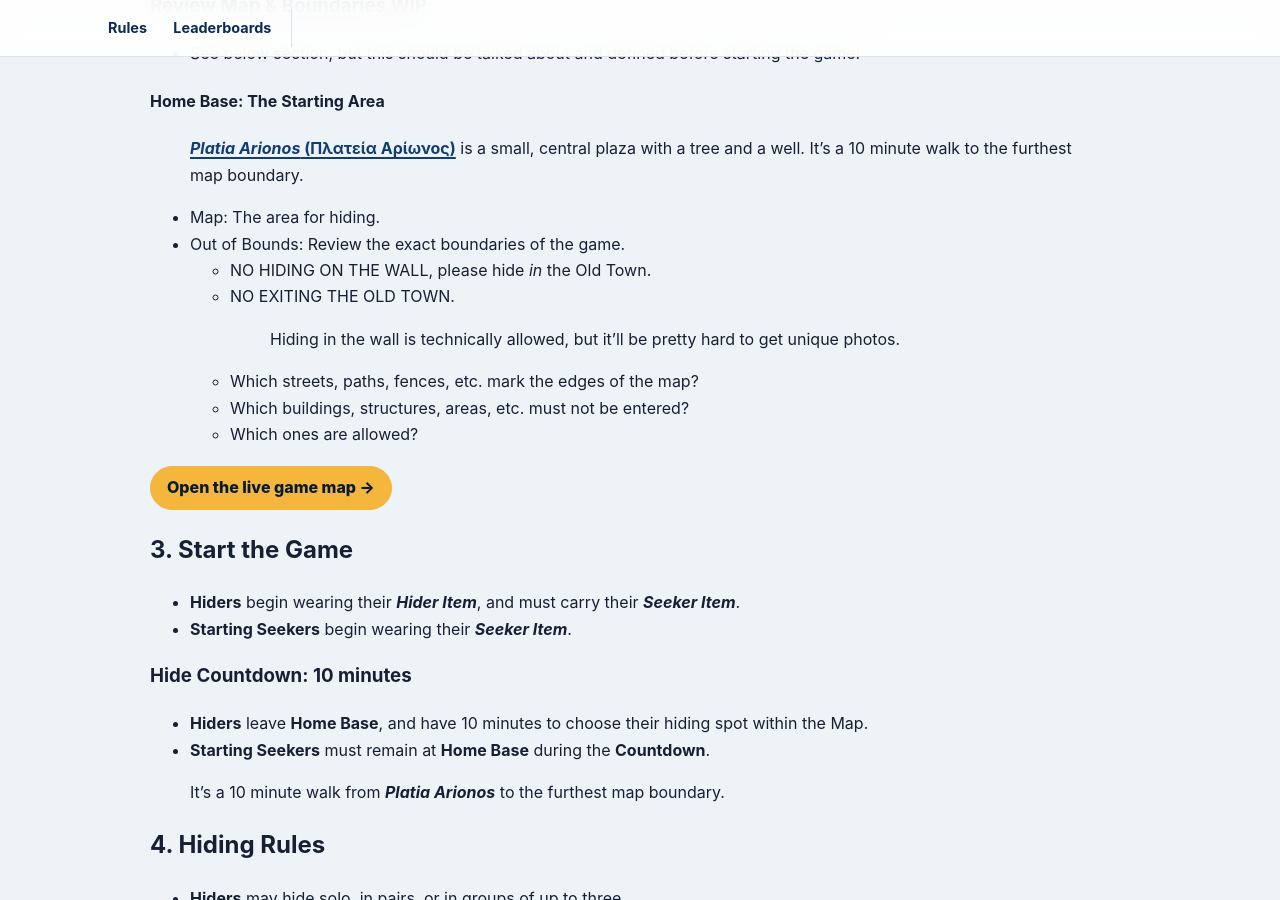
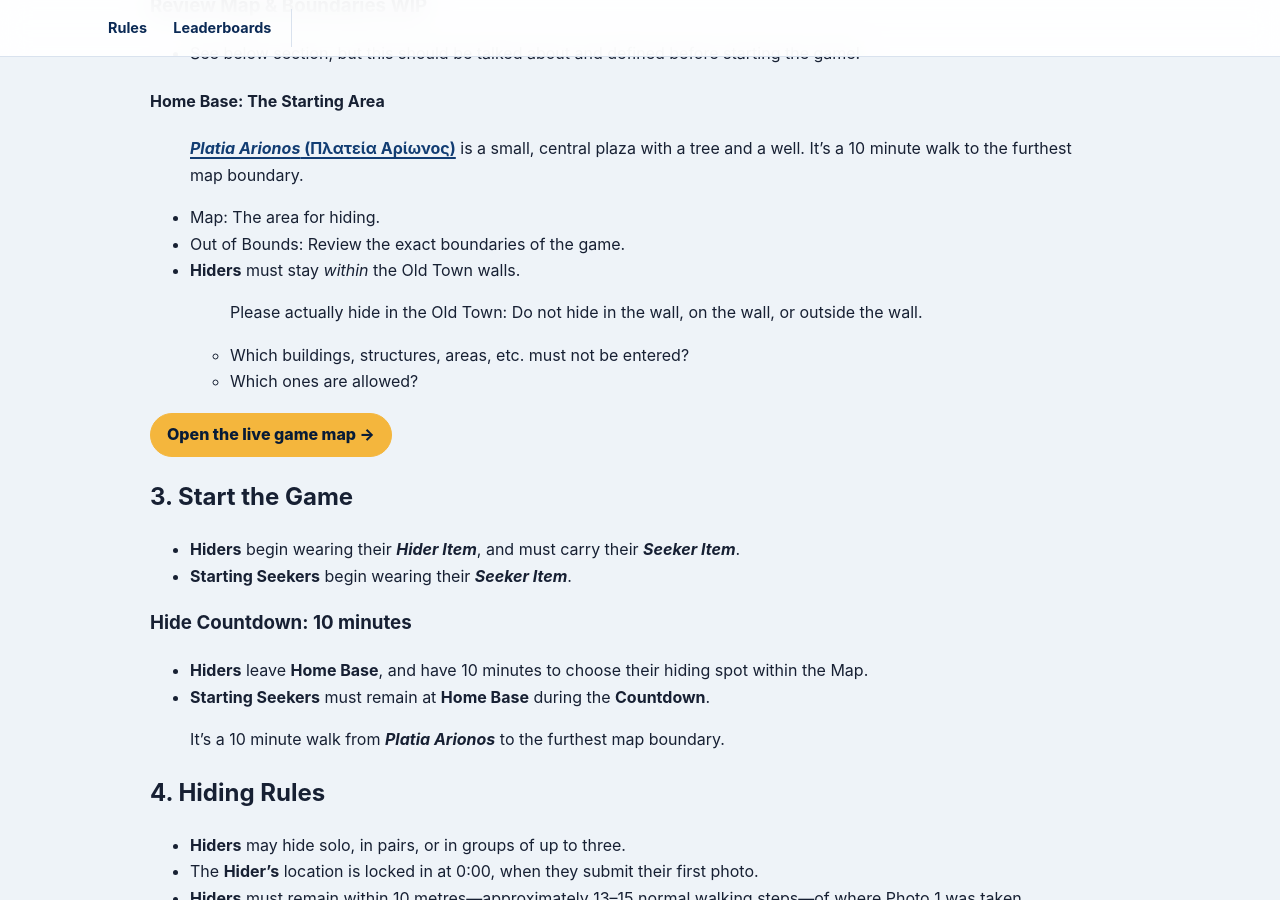
Before and after one commit to mmaxin/hide-and-seek-game, a Jekyll site: the page built from rules.md, in a window 1280 px wide and 900 px high, scrolled down 1668 px. Built offline with Jekyll 4.4.1, drawn with Linux system fonts in a browser that asks for light colours; our own code applies the rules of GitHub Pages for plain Markdown files.

Commit message:
Wall Hiding Rules

```diff
--- a/rules.md
+++ b/rules.md
@@ -75,10 +75,8 @@ This could go first, but I always give players game objects as soon as possible
 {% endcomment %}
 - Map: The area for hiding.
 - Out of Bounds: Review the exact boundaries of the game.
-  - NO HIDING ON THE WALL, please hide *in* the Old Town.
-  - NO EXITING THE OLD TOWN.
-  > Hiding in the wall is technically allowed, but it'll be pretty hard to get unique photos.
-  - Which streets, paths, fences, etc. mark the edges of the map?
+- **Hiders** must stay *within* the Old Town walls.
+> Please actually hide in the Old Town: Do not hide in the wall, on the wall, or outside the wall.
   - Which buildings, structures, areas, etc. must not be entered?
   - Which ones are allowed?
 
```
